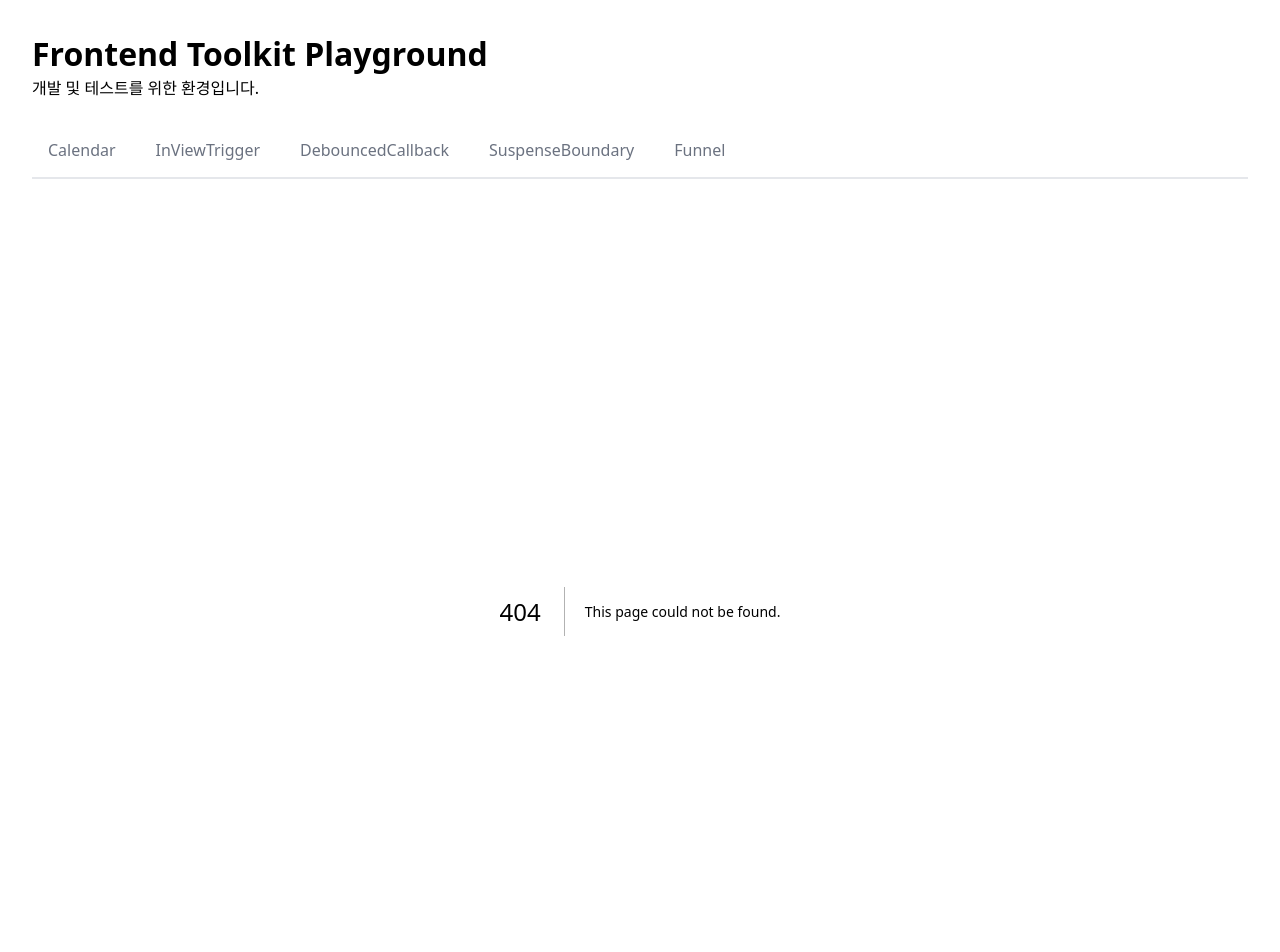
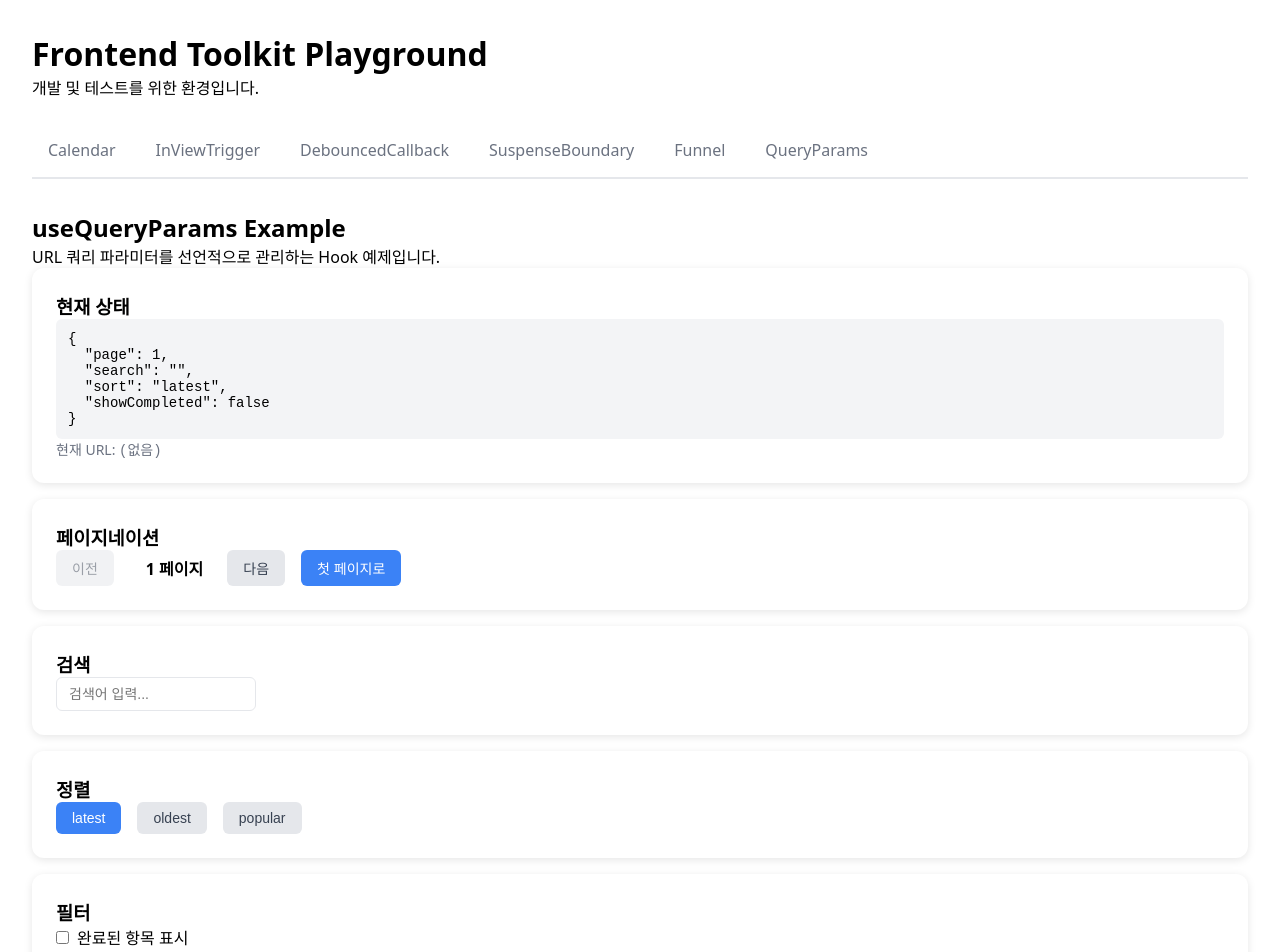
Before and after one commit to rak517/frontend-toolkit, a Next.js app in the folder apps/playground/: page /query-params in a window 1280 px wide. Before the commit this address had no page. Shown: the top 952 px of the page. Built offline with nearby package versions, Linux system fonts and the light colour scheme.

Commit message:
:sparkles: feat: useQueryParams 예제 구현

```diff
--- a/apps/playground/app/layout.tsx
+++ b/apps/playground/app/layout.tsx
@@ -13,6 +13,7 @@ const navItems = [
   { href: '/debounce', label: 'DebouncedCallback' },
   { href: '/suspense', label: 'SuspenseBoundary' },
   { href: '/funnel', label: 'Funnel' },
+  { href: '/query-params', label: 'QueryParams' },
 ];
 
 export default function RootLayout({
--- /dev/null
+++ b/apps/playground/app/query-params/page.tsx
@@ -0,0 +1,180 @@
+'use client';
+
+import {
+  useQueryParams,
+  parseAsInteger,
+  parseAsString,
+  parseAsBoolean,
+  parseAsStringEnum,
+} from '@frontend-toolkit-js/hooks';
+
+const sortOptions = ['latest', 'oldest', 'popular'] as const;
+
+const cardStyle: React.CSSProperties = {
+  background: 'white',
+  borderRadius: '12px',
+  padding: '24px',
+  boxShadow: '0 2px 8px rgba(0,0,0,0.1)',
+  marginBottom: '16px',
+};
+
+const inputStyle: React.CSSProperties = {
+  padding: '8px 12px',
+  fontSize: '14px',
+  border: '1px solid #e5e7eb',
+  borderRadius: '6px',
+  marginRight: '8px',
+};
+
+const buttonStyle: React.CSSProperties = {
+  padding: '8px 16px',
+  fontSize: '14px',
+  border: 'none',
+  borderRadius: '6px',
+  cursor: 'pointer',
+  marginRight: '8px',
+};
+
+const primaryButton: React.CSSProperties = {
+  ...buttonStyle,
+  background: '#3b82f6',
+  color: 'white',
+};
+
+const secondaryButton: React.CSSProperties = {
+  ...buttonStyle,
+  background: '#e5e7eb',
+  color: '#374151',
+};
+
+export default function QueryParamsPage() {
+  const { page, search, sort, showCompleted, setParams } = useQueryParams({
+    page: parseAsInteger.withDefault(1),
+    search: parseAsString.withDefault(''),
+    sort: parseAsStringEnum(sortOptions).withDefault('latest'),
+    showCompleted: parseAsBoolean.withDefault(false),
+  });
+
+  return (
+    <div>
+      <h2>useQueryParams Example</h2>
+      <p>URL 쿼리 파라미터를 선언적으로 관리하는 Hook 예제입니다.</p>
+
+      <div style={cardStyle}>
+        <h3 style={{ marginTop: 0 }}>현재 상태</h3>
+        <pre
+          style={{
+            background: '#f3f4f6',
+            padding: '12px',
+            borderRadius: '6px',
+            fontSize: '14px',
+          }}
+        >
+          {JSON.stringify({ page, search, sort, showCompleted }, null, 2)}
+        </pre>
+        <p style={{ color: '#6b7280', fontSize: '14px' }}>
+          현재 URL: <code>{typeof window !== 'undefined' ? window.location.search || '(없음)' : ''}</code>
+        </p>
+      </div>
+
+      <div style={cardStyle}>
+        <h3 style={{ marginTop: 0 }}>페이지네이션</h3>
+        <div style={{ display: 'flex', alignItems: 'center', gap: '8px' }}>
+          <button
+            onClick={() => setParams({ page: Math.max(1, page - 1) })}
+            disabled={page <= 1}
+            style={{ ...secondaryButton, opacity: page <= 1 ? 0.5 : 1 }}
+          >
+            이전
+          </button>
+          <span style={{ padding: '0 16px', fontWeight: 'bold' }}>
+            {page} 페이지
+          </span>
+          <button
+            onClick={() => setParams({ page: page + 1 })}
+            style={secondaryButton}
+          >
+            다음
+          </button>
+          <button
+            onClick={() => setParams({ page: 1 })}
+            style={primaryButton}
+          >
+            첫 페이지로
+          </button>
+        </div>
+      </div>
+
+      <div style={cardStyle}>
+        <h3 style={{ marginTop: 0 }}>검색</h3>
+        <input
+          type="text"
+          placeholder="검색어 입력..."
+          value={search}
+          onChange={(e) => setParams({ search: e.target.value, page: 1 })}
+          style={{ ...inputStyle, width: '200px' }}
+        />
+        {search && (
+          <button
+            onClick={() => setParams({ search: '', page: 1 })}
+            style={secondaryButton}
+          >
+            초기화
+          </button>
+        )}
+      </div>
+
+      <div style={cardStyle}>
+        <h3 style={{ marginTop: 0 }}>정렬</h3>
+        <div style={{ display: 'flex', gap: '8px' }}>
+          {sortOptions.map((option) => (
+            <button
+              key={option}
+              onClick={() => setParams({ sort: option, page: 1 })}
+              style={{
+                ...buttonStyle,
+                background: sort === option ? '#3b82f6' : '#e5e7eb',
+                color: sort === option ? 'white' : '#374151',
+              }}
+            >
+              {option}
+            </button>
+          ))}
+        </div>
+      </div>
+
+      <div style={cardStyle}>
+        <h3 style={{ marginTop: 0 }}>필터</h3>
+        <label style={{ display: 'flex', alignItems: 'center', gap: '8px' }}>
+          <input
+            type="checkbox"
+            checked={showCompleted}
+            onChange={(e) => setParams({ showCompleted: e.target.checked })}
+          />
+          <span>완료된 항목 표시</span>
+        </label>
+      </div>
+
+      <div style={cardStyle}>
+        <h3 style={{ marginTop: 0 }}>History 옵션 테스트</h3>
+        <p style={{ color: '#6b7280', fontSize: '14px' }}>
+          replace (기본): 뒤로가기 히스토리에 안 쌓임
+          <br />
+          push: 뒤로가기로 이전 상태 복원 가능
+        </p>
+        <button
+          onClick={() => setParams({ page: page + 1 }, { history: 'push' })}
+          style={primaryButton}
+        >
+          다음 페이지 (push)
+        </button>
+        <button
+          onClick={() => setParams({ page: page + 1 }, { history: 'replace' })}
+          style={secondaryButton}
+        >
+          다음 페이지 (replace)
+        </button>
+      </div>
+    </div>
+  );
+}
```
